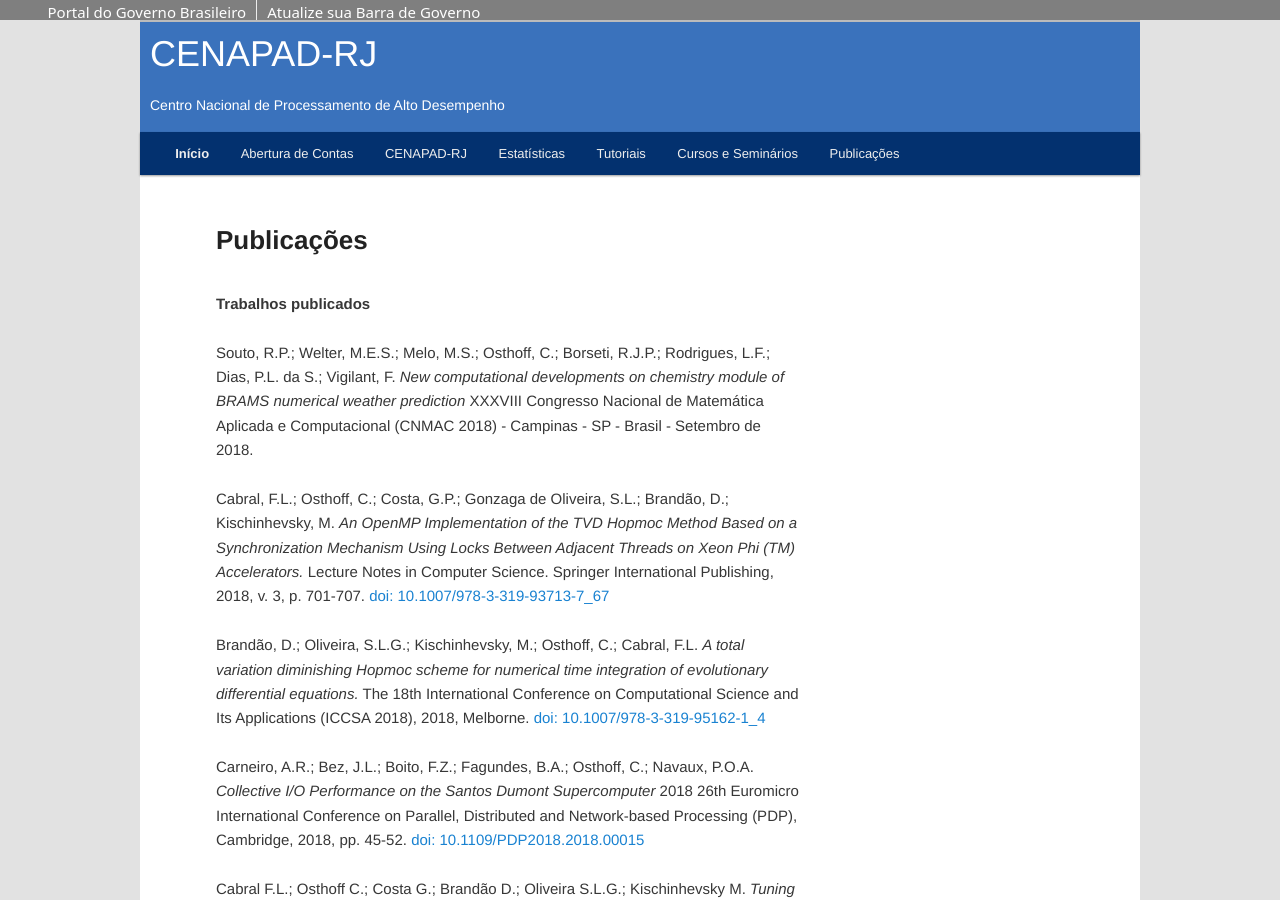
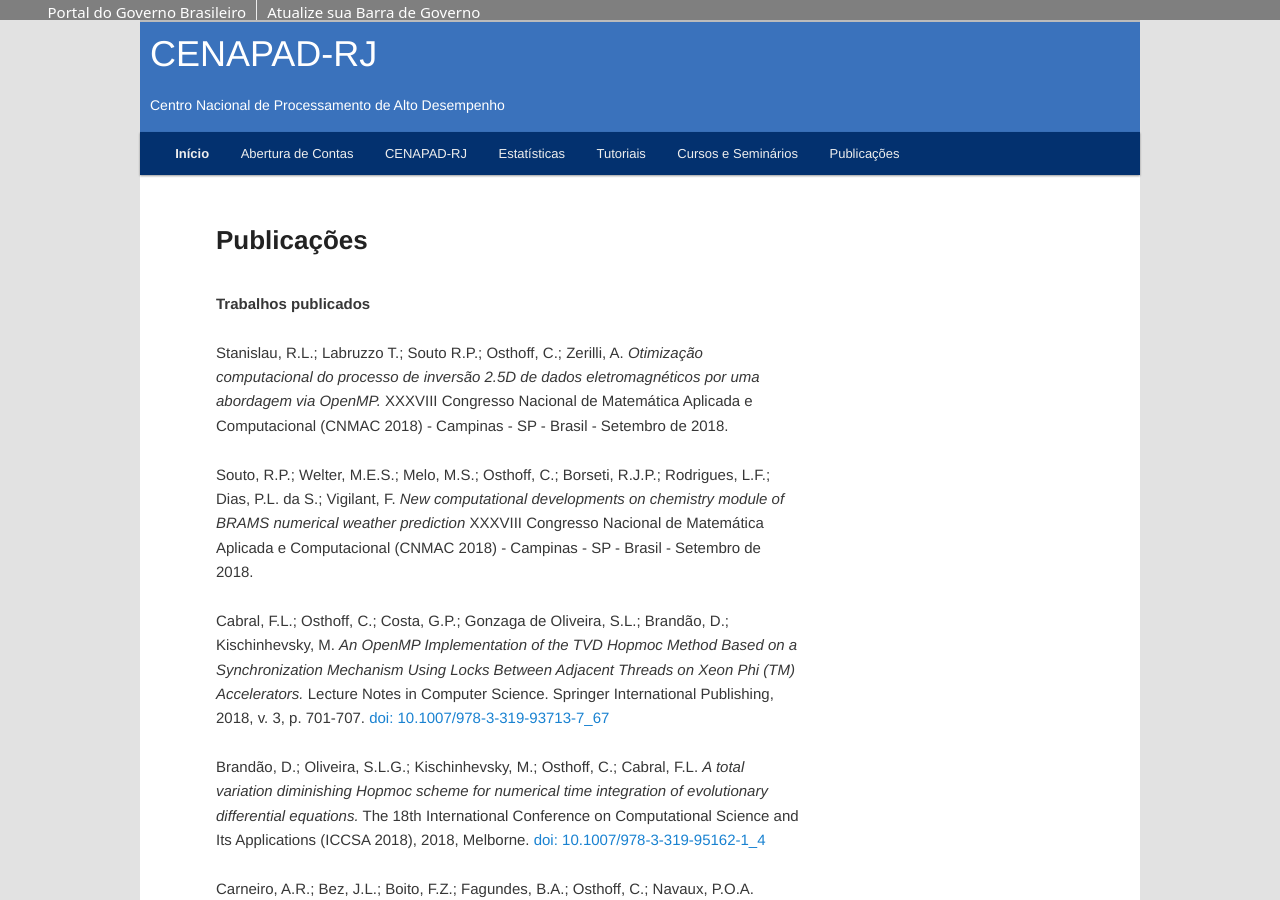
Before and after one commit to gmgall/site-cenapad, a Jekyll site: the page built from publicacoes/index.markdown, in a window 1280 px wide and 900 px high. Built offline with Jekyll 4.4.1, drawn with Linux system fonts in a browser that asks for light colours; Markdown is read by kramdown in place of the engine named in the settings.

Commit message:
Adiciona publicação do Rafael

```diff
--- a/publicacoes/index.markdown
+++ b/publicacoes/index.markdown
@@ -8,6 +8,9 @@ title: Publicações
 
 **Trabalhos publicados**
 
+Stanislau, R.L.; Labruzzo T.; Souto R.P.; Osthoff, C.; Zerilli, A.
+*Otimização computacional do processo de inversão 2.5D de dados eletromagnéticos por uma abordagem via OpenMP.*
+XXXVIII Congresso Nacional de Matemática Aplicada e Computacional (CNMAC 2018) - Campinas - SP - Brasil - Setembro de 2018.
 
 Souto, R.P.; Welter, M.E.S.; Melo, M.S.; Osthoff, C.; Borseti, R.J.P.; Rodrigues, L.F.; Dias, P.L. da S.; Vigilant, F.
 *New computational developments on chemistry module of BRAMS numerical weather prediction*
```
